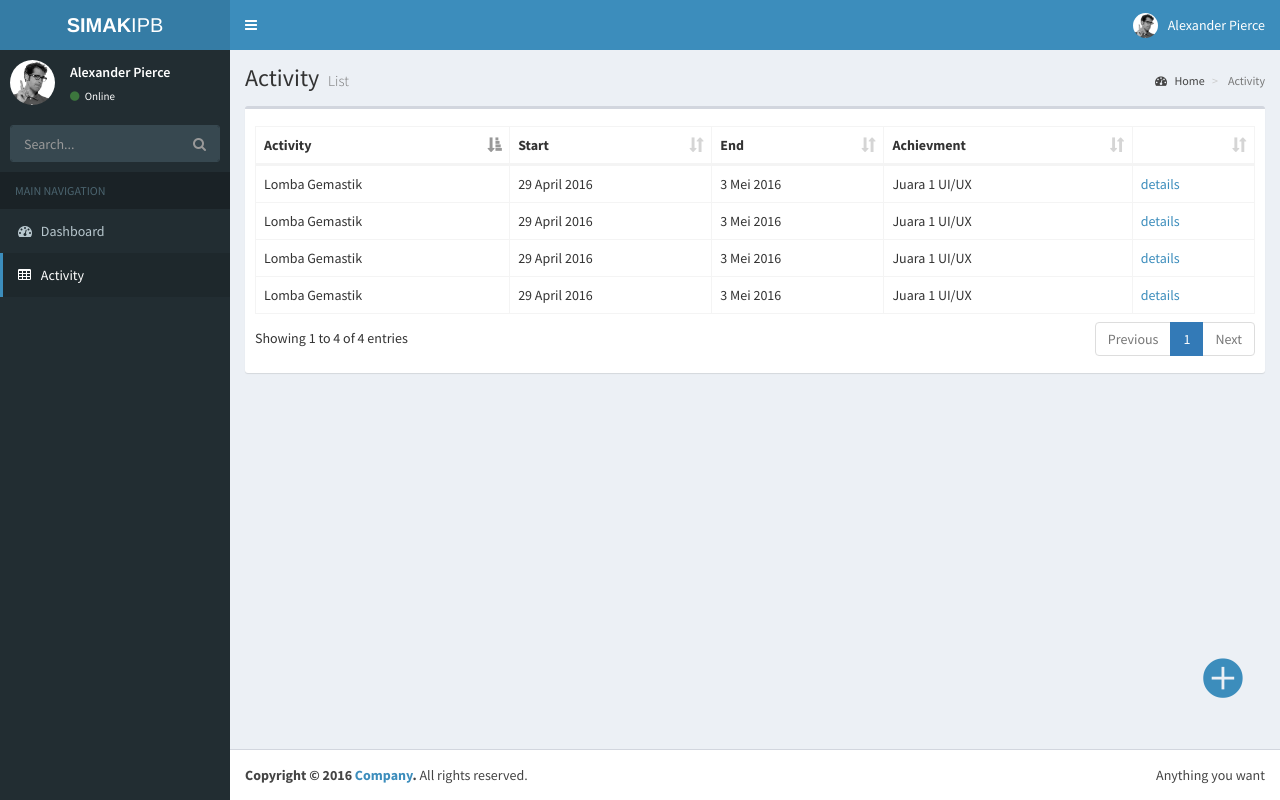
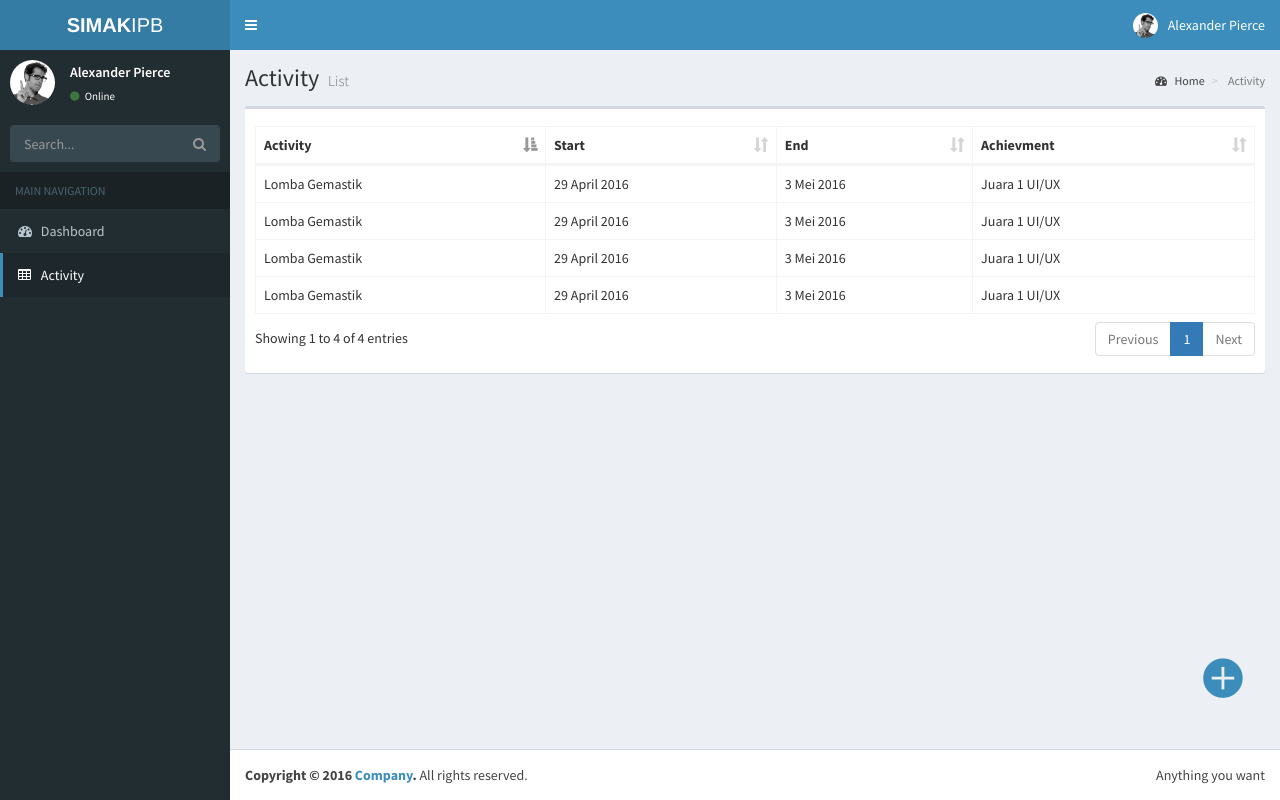
Before and after one commit to shalhan/camp_profile, a Laravel app: page /activity in a window 1280 px wide. Run offline with Laravel 8, Linux system fonts and the light colour scheme; settings files or empty folders that the repository lacks are supplied; some libraries are stand-ins or nearby versions.

Commit message:
adding all table

```diff
--- a/public/bower_components/AdminLTE/dist/css/styles.css
+++ b/public/bower_components/AdminLTE/dist/css/styles.css
@@ -30,6 +30,10 @@ img{
   margin: 0;
 }
 
+.select-row{
+  cursor: pointer;
+}
+
 @media screen and (min-width: 720px) {
   .ion-plus-circled{
     position: fixed;
--- a/resources/views/dosen/activity-table.blade.php
+++ b/resources/views/dosen/activity-table.blade.php
@@ -30,37 +30,32 @@
               <th>Start</th>
               <th>End</th>
               <th>Achievment</th>
-              <th></th>
             </tr>
             </thead>
             <tbody>
-            <tr>
+            <tr class="select-row" data-href="{{ url('activity-details') }}">
               <td>Lomba Gemastik</td>
               <td>29 April 2016</td>
               <td>3 Mei 2016</td>
               <td>Juara 1 UI/UX</td>
-              <td><a href="/app/public/activity-details">details</a></td>
             </tr>
-            <tr>
+            <tr class="select-row">
               <td>Lomba Gemastik</td>
               <td>29 April 2016</td>
               <td>3 Mei 2016</td>
               <td>Juara 1 UI/UX</td>
-              <td><a href="/app/public/activity-details">details</a></td>
             </tr>
-            <tr>
+            <tr class="select-row">
               <td>Lomba Gemastik</td>
               <td>29 April 2016</td>
               <td>3 Mei 2016</td>
               <td>Juara 1 UI/UX</td>
-              <td><a href="/app/public/activity-details">details</a></td>
             </tr>
-            <tr>
+            <tr class="select-row">
               <td>Lomba Gemastik</td>
               <td>29 April 2016</td>
               <td>3 Mei 2016</td>
               <td>Juara 1 UI/UX</td>
-              <td><a href="/app/public/activity-details">details</a></td>
             </tr>
           </tbody>
         </table>
--- a/resources/views/master.blade.php
+++ b/resources/views/master.blade.php
@@ -195,7 +195,6 @@
 </script>
 <script>
   $(function () {
-    $("#example1").DataTable();
     $('#example2').DataTable({
       "paging": true,
       "lengthChange": false,
@@ -227,6 +226,13 @@ for (var i = 0; i < elems.length; i++)
 //Date range picker
 $('#reservation').daterangepicker();
 </script>
+<script>
+jQuery(document).ready(function($) {
+    $(".select-row").click(function() {
+        window.document.location = $(this).data("href");
+    });
+});
+</script>
 
 </body>
 </html>
```
Also changed, not shown: app/Http/Controllers/ChartController.php (deleted, +0 -16 lines), database/migrations/2014_10_12_000000_create_users_table.php (deleted), database/migrations/2014_10_12_100000_create_password_resets_table.php (deleted), database/migrations/2016_07_21_015035_create_papers_table.php (deleted), public/bower_components/AdminLTE/plugins/datatables/extensions/Responsive/Readme.md (deleted).
